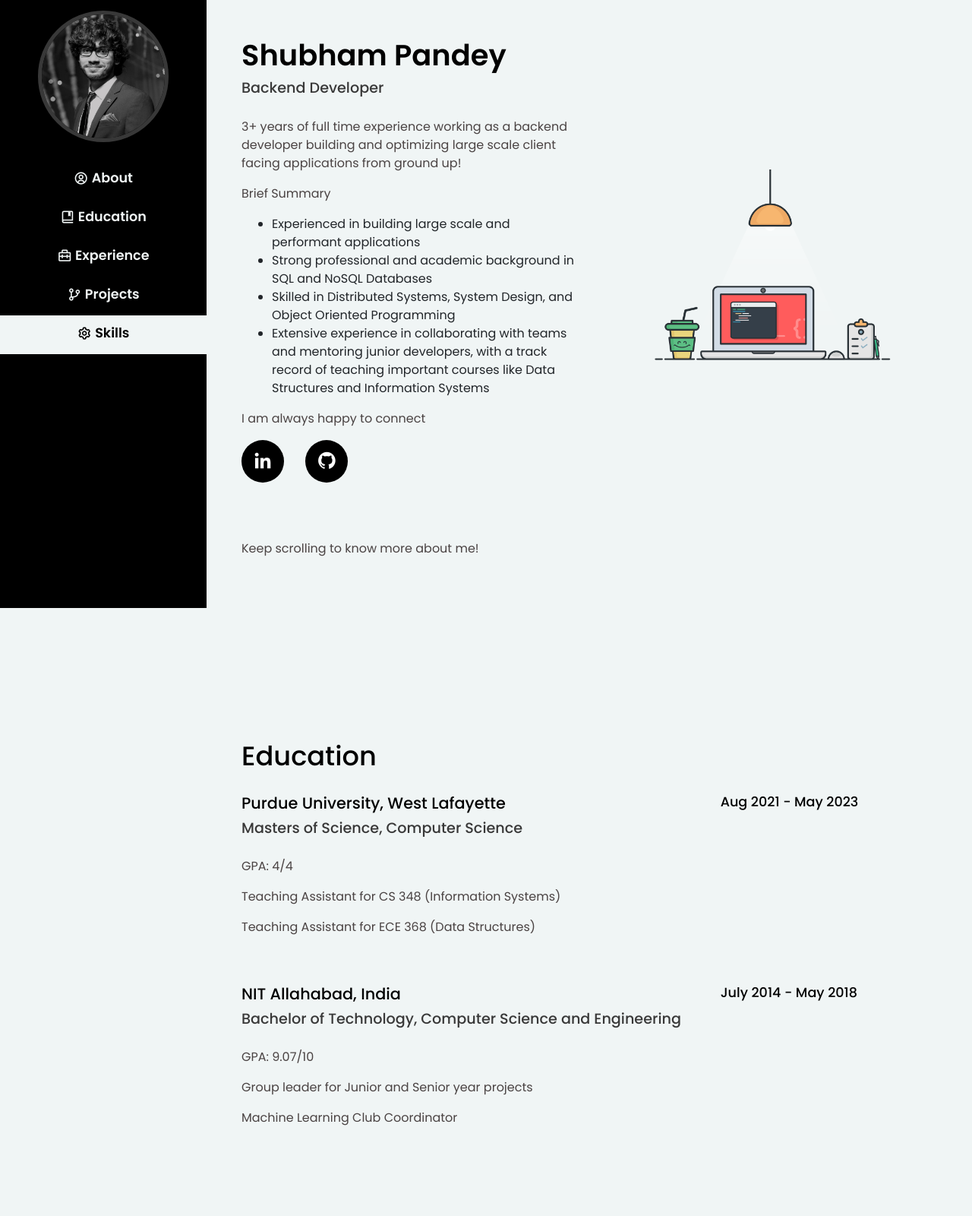
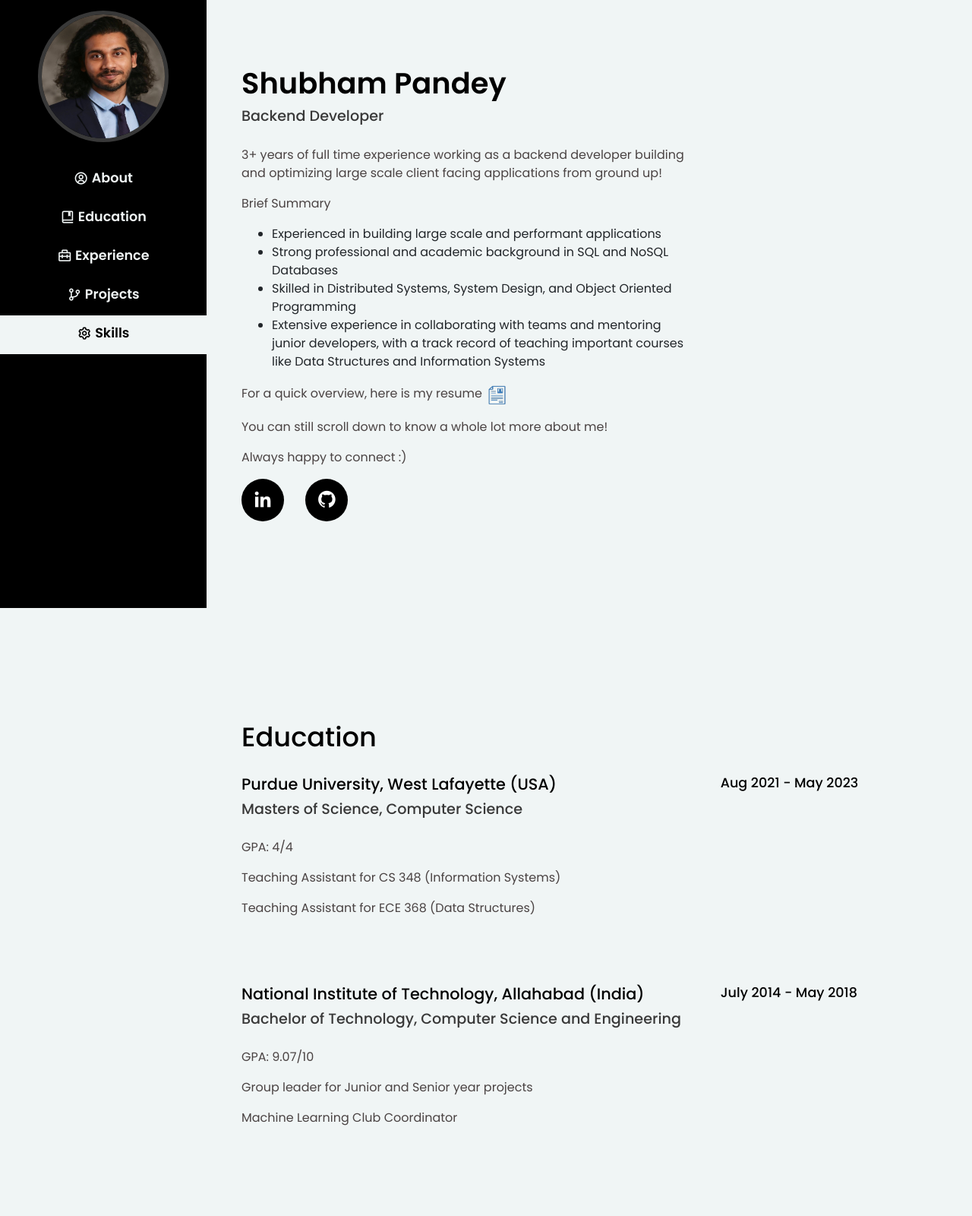
Before and after one commit to pandeyshubham25/pandeyshubham25.github.io, a plain HTML site: page index.html in a window 1280 px wide. Shown: the top 1600 px of the page at 76% size. Drawn offline with nearby package versions, Linux system fonts and the light colour scheme.

Commit message:
updating about tab

```diff
--- a/index.html
+++ b/index.html
@@ -40,7 +40,7 @@
     <!-- Sidebar -->
     <div id="sidebar-wrapper" class="position-fixed .d-block .d-xs-none">
       <div class="sidebar-heading text-center">
-        <img src="assets/img/profile.jpg" alt="" class="rounded-circle" id="profile-img">
+        <img src="assets/img/profile2_1.JPG" alt="" class="rounded-circle" id="profile-img">
       </div>
       <div class="list-group list-group-flush" id="scroll-parent" data-spy="scroll" data-target=".nav-menu" data-offset="2">
         <ul class="list-unstyled nav-menu text-center">
@@ -82,10 +82,11 @@
       <div class="container-fluid">
         <section class="container-fluid section" id="about">
           <div class="row">
-            <div class="col-sm-6">
+            <div class="col-sm-8" >
               <h1 id="profile-name">Shubham Pandey</h1>
               <h2 id="section-header2">Backend Developer</h2>
               <p id="section-content1">3+ years of full time experience working as a backend developer building and optimizing large scale client facing applications from ground up!</p>
+              <p id="section-content1"></p>
               <p id="section-content1">Brief Summary</p>
               <ul>
                 <li>Experienced in building large scale and performant applications</li>
@@ -94,20 +95,16 @@
                 <li>Extensive experience in collaborating with teams and mentoring junior developers, with a track record of teaching important courses like Data Structures and Information Systems</li>
               </ul>
 
-
-
-              <p id="section-content1"> I am always happy to connect </p>
+              <p id="section-content1"> For a quick overview, here is my resume <a href="https://drive.google.com/file/d/18fDRJAuyCqv7Geb7i_aRND0fT-yn9DKc/view?usp=sharing" target="_blank"><img src="assets/img/resicon.png"  width="30" height="30" alt="Resume icon"></a> </p>
+              <p id="section-content1"> You can still scroll down to know a whole lot more about me!</p>
+              <p id="section-content1"> Always happy to connect :)</p>
 
               <div class="reach-icons">
                 <a class="reach-icon" href="https://linkedin.com/in/shupande" target="_blank" data-toggle="tooltip" data-placement="bottom" title="LinkedIn"><i class='bx bxl-linkedin'></i></a>
                 <a class="reach-icon" href="https://github.com/pandeyshubham25" target="_blank" data-toggle="tooltip" data-placement="bottom" title="GitHub"><i class='bx bxl-github'></i></a>
               </div>
-              <br> </br>
-              <p id="section-content1"> Keep scrolling to know more about me!</p>
             </div>
-            <div class="col-sm-6 my-auto text-center">
-              <img src="assets/img/coding.png" alt="" id="coding-img" >
-            </div>
+
 
           </div>
         </section>
@@ -117,7 +114,7 @@
           <h1 id="section-header1">Education</h1>
           <div class="row">
             <div class="col-sm-8">
-              <h2 id="section-header3"><a href="https://www.cs.purdue.edu/people/graduate-students/pandey71.html" target="_blank">Purdue University, West Lafayette</a></h2>
+              <h2 id="section-header3"><a href="https://www.cs.purdue.edu/people/graduate-students/pandey71.html" target="_blank">Purdue University, West Lafayette (USA)</a></h2>
               <h2 id="section-header2">Masters of Science, Computer Science</h2>
               <p id="section-content1">GPA: 4/4 </p>
               <p id="section-content1">Teaching Assistant for CS 348 (Information Systems)</p>
@@ -132,7 +129,7 @@
           <br>
           <div class="row">
             <div class="col-sm-8">
-              <h2 id="section-header3"><a href="http://www.mnnit.ac.in/" target="_blank">NIT Allahabad, India</a></h2>
+              <h2 id="section-header3"><a href="http://www.mnnit.ac.in/" target="_blank">National Institute of Technology, Allahabad (India)</a></h2>
               <h2 id="section-header2">Bachelor of Technology, Computer Science and Engineering</h2>
               <p id="section-content1">GPA: 9.07/10</p>
               <p id="section-content1">Group leader for Junior and Senior year projects</p>
@@ -700,6 +697,7 @@
               <span class="badge" id="section-content3"><i class="iconify" data-icon="cib:c" data-inline="false"></i> C</span>
               <span class="badge" id="section-content3"><i class="iconify" data-icon="cib:cplusplus" data-inline="false"></i> C++</span>
               <span class="badge" id="section-content3"><i class="iconify" data-icon="cib:go" data-inline="false"></i> Golang</span>
+              <span class="badge" id="section-content3"><i class="iconify" data-icon="cib:javascript" data-inline="false"></i> JavaScript</span>
             </span>
 
             <h2 id="section-content2">Database Technologies</h2>
@@ -709,6 +707,8 @@
               <span class="badge" id="section-content3"><img src="assets/img/hadoop.png" height="25" width="auto" style="margin-bottom: 4px"> Hadoop</span>
               <span class="badge" id="section-content3"><i class="iconify" data-icon="cib:mongodb" data-inline="false"></i> MongoDB</span>
               <span class="badge" id="section-content3"><i class="iconify" data-icon="cib:redis" data-inline="false"></i> Redis</span>
+              <span class="badge" id="section-content3"><i class="iconify" data-icon="cib:neo4j" data-inline="false"></i> Neo4j</span>
+              <span class="badge" id="section-content3"><img src="assets/img/kvdb.png" height="25" width="auto" style="margin-bottom: 4px"> KV Stores</span>
             </span>
 
 
@@ -718,6 +718,10 @@
               <span class="badge" id="section-content3"><img src="assets/img/aws.png" height="22" width="auto" style="margin-bottom: 4px"> AWS</span>
               <span class="badge" id="section-content3"><img src="assets/img/gcp.png" height="22" width="auto" style="margin-bottom: 4px"> GCP</span>
               <span class="badge" id="section-content3"><i class="iconify" data-icon="cib:git" data-inline="false"></i> Git</span>
+              <span class="badge" id="section-content3"><img src="assets/img/svn.png" height="22" width="auto" style="margin-bottom: 4px"> SVN</span>
+              <span class="badge" id="section-content3"><img src="assets/img/junit.png" height="22" width="auto" style="margin-bottom: 4px"> JUnit</span>
+              <span class="badge" id="section-content3"><img src="assets/img/maven.png" height="22" width="auto" style="margin-bottom: 4px"> Maven</span>
+              <br>
               <span class="badge" id="section-content3"><img src="assets/img/intellij.png" height="22" width="auto" style="margin-bottom: 4px"> Intellij</span>
               <span class="badge" id="section-content3"><img src="assets/img/vscode.png" height="22" width="auto" style="margin-bottom: 4px"> VS Code</span>
               <span class="badge" id="section-content3"><img src="assets/img/eclipse.png" height="22" width="auto" style="margin-bottom: 4px"> Eclipse</span>
```
Also changed, not shown: assets/img/js.png (added), assets/img/junit.png (added), assets/img/kvdb.png (added), assets/img/maven.png (added), assets/img/neo.png (added), assets/img/profile2_1.JPG (added), assets/img/resicon.ico (added), assets/img/resicon.png (added), assets/img/svn.png (added), 1 other file.
